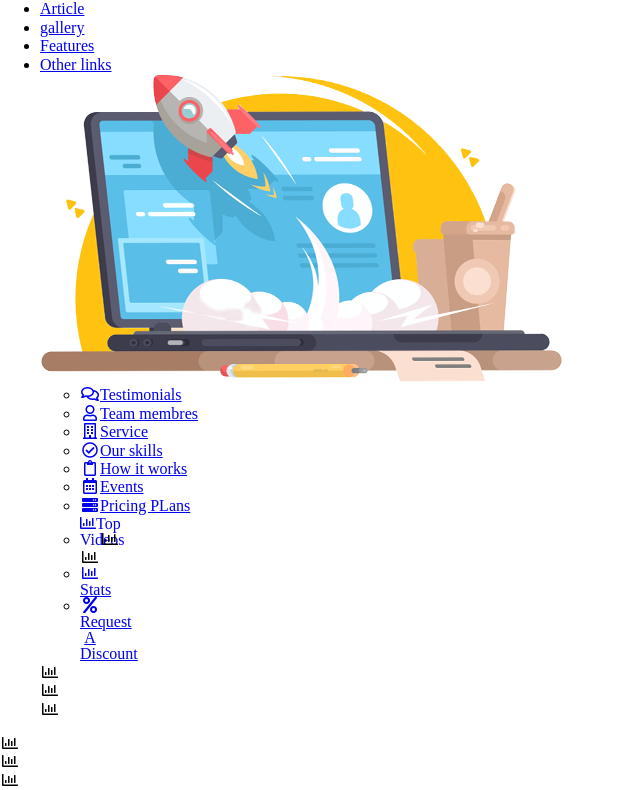
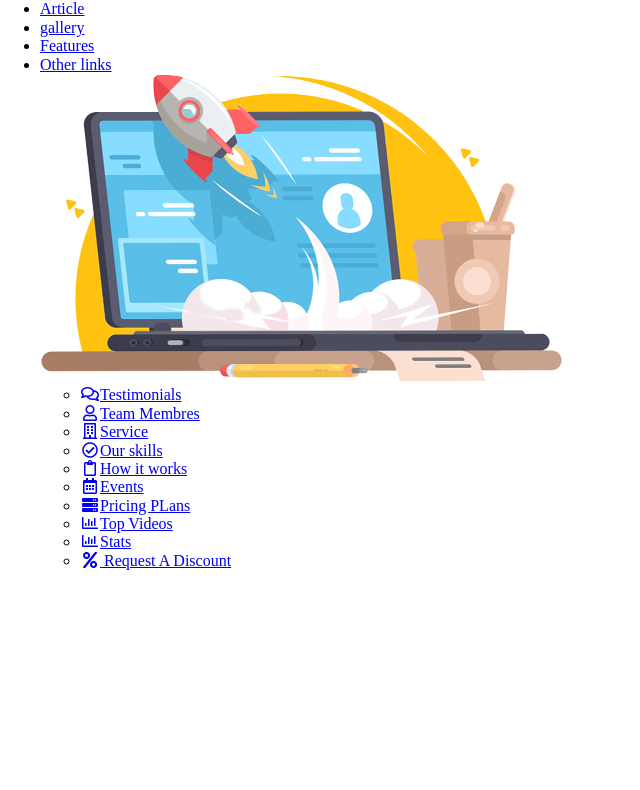
Before and after one commit to yahya-salhi/template-three, a plain HTML site: page index.html in a window 1280 px wide. Shown: the part 34-824 px from the top of the page, without its empty margins (0-640 px from the left). After the commit the page ends 800 px from the top, so only its background shows below. Drawn offline with Linux system fonts and the light colour scheme.

Commit message:
fixed bug in html

```diff
--- a/index.html
+++ b/index.html
@@ -33,7 +33,7 @@
                      <a href="#testimonials"><i class="far fa-comments fa-fw"></i>Testimonials</a>
                      </li>
                      <li>
-                     <a href="#team"><i class="far fa-user fa-fw"></i>Team membres</a>
+                     <a href="#team"><i class="far fa-user fa-fw"></i>Team  Membres</a>
                      </li>
                      <li>
                      <a href="#service"><i class="far fa-building fa-fw"></i>Service</a>
@@ -53,7 +53,7 @@
                  <a href="#pricing"><i class="fas fa-server fa-fw"></i>Pricing PLans</a>
                  </li>
                  <li>
-                 <a href="#video"><i class="far fa-chart-bar fa-fw">Top Videos</a>
+                 <a href="#video"><i class="far fa-chart-bar fa-fw"></i>Top Videos</a>
                  </li>
                  <li>
                  <a href="#stats"><i class="far fa-chart-bar fa-fw"></i>Stats</a>
```
